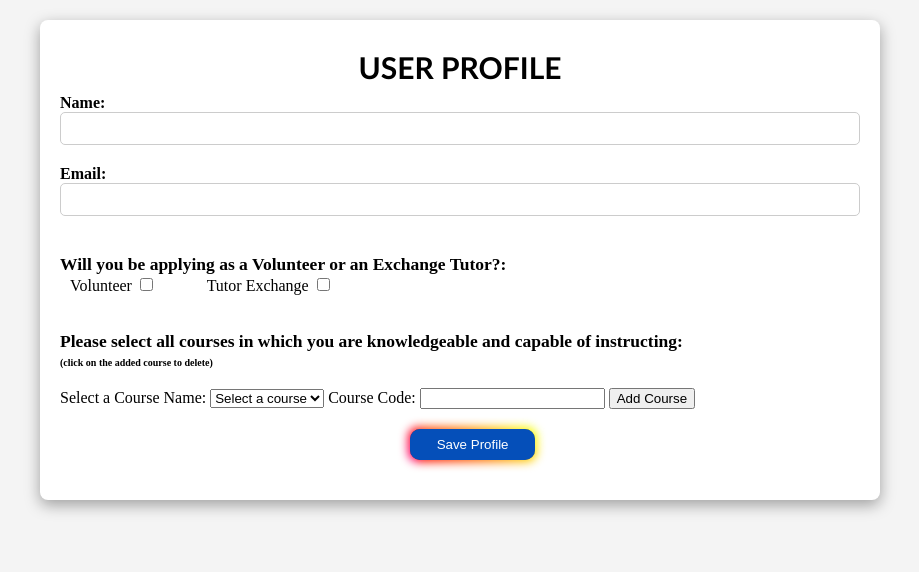
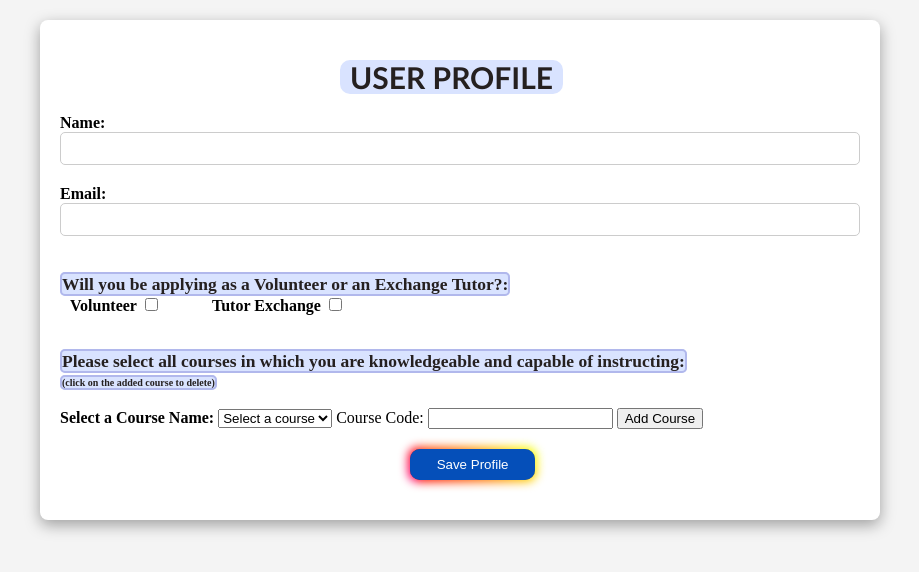
Before and after one commit to Anica1004/StudySwap, a PHP site: page /profile.html in a window 1280 px wide. Shown: the part 77-649 px from the top of the page, without its empty margins (180-1099 px from the left). Run offline with PHP 8.4, Linux system fonts and the light colour scheme.

Commit message:
added highlights to profile page

```diff
--- a/profile.css
+++ b/profile.css
@@ -25,6 +25,13 @@ h1 {
     line-height: 14px;
     text-transform: uppercase;
     font-weight: bold;
+    background-color: #d9e3ff;
+    border-radius:  10px;
+    color: rgb(37, 32, 32);
+    border: 10px solid #d9e3ff;
+    display: inline-block; /* Ensure the width applies */
+    max-width: 80%; /* Adjust the maximum width as needed */
+    margin-left: 35%;
 
 }
 .profile-info {
@@ -222,3 +229,10 @@ nav ul li:hover {
   margin-left: 550px;
 
 }
+
+.description-label {
+  background-color: #d9e3ff;
+  border-radius:  5px;
+  color: rgb(37, 32, 32);
+  border: 2px solid rgb(177, 184, 236);
+}
--- a/profile.html
+++ b/profile.html
@@ -39,9 +39,9 @@
             <label class="description-label">Will you be applying as a Volunteer or an Exchange Tutor?: </label>
             <br>
             <div id = "checkThem">
-        <label for = "volunteer">Volunteer</label>
+        <label for = "volunteer" style="font-weight: bold;">Volunteer</label>
         <input type= "checkbox" name = "volunteer" id = "volunteer" value = "volunteer">
-        <label for = "exchange">Tutor Exchange</label>
+        <label for = "exchange" style="font-weight: bold;">Tutor Exchange</label>
         <input type= "checkbox" name = "exchange" id = "exchange" value = "exchange">
             </div>
         <br>
@@ -53,7 +53,7 @@
             <label class="description-label" id = "smallLabel">(click on the added course to delete) </label>
             <br>
             <br>
-            <label for="courseName">Select a Course Name:</label>
+            <label for="courseName" style="font-weight: bold;">Select a Course Name:</label>
             <select id="courseName" name="courseName">
               <option value="" disabled selected>Select a course</option>
             </select>
```
Also changed, not shown: 1 other file.
